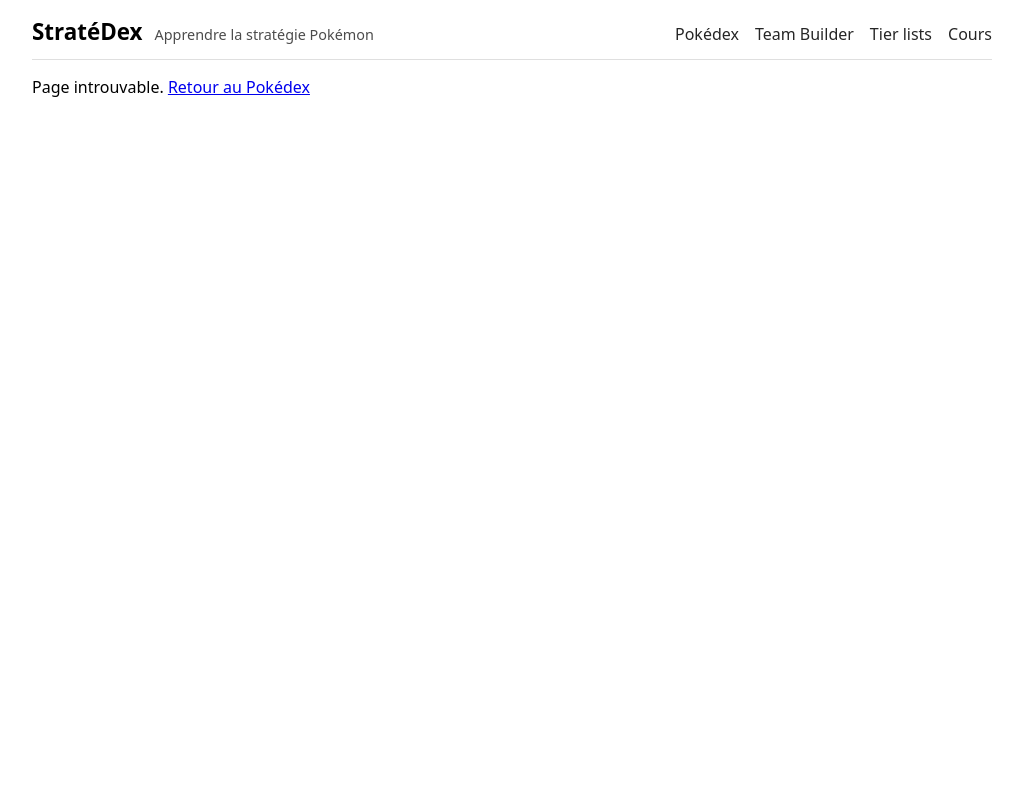
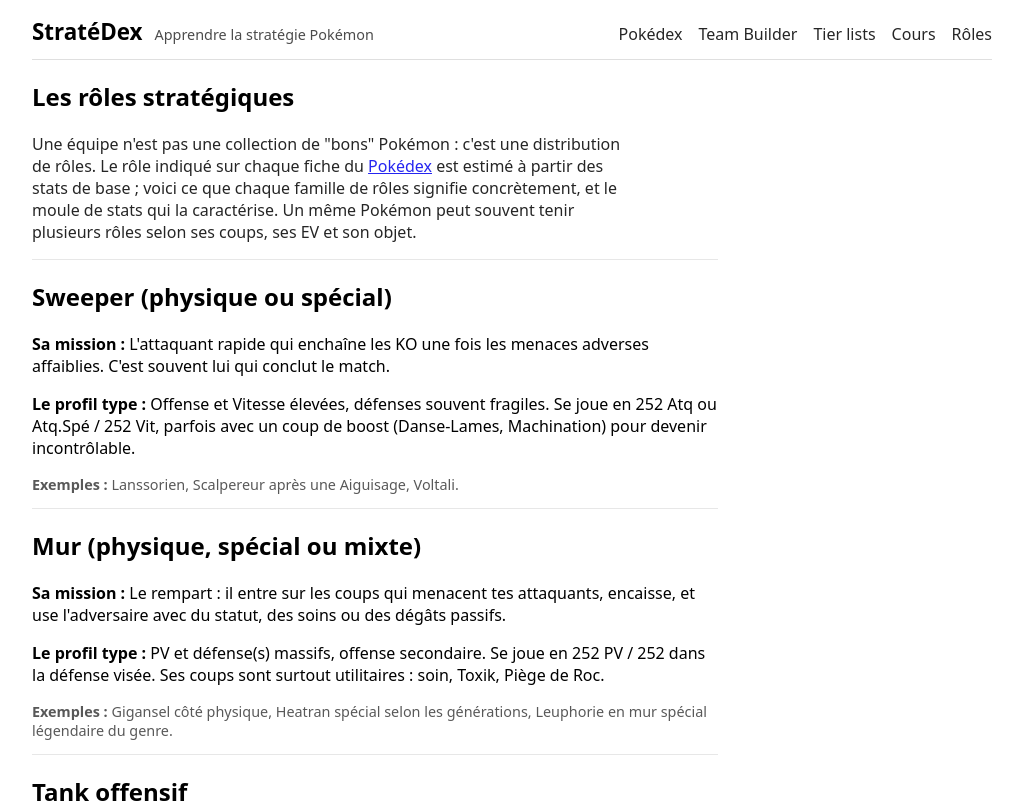
Before and after one commit to noahnormand/stratedex, a React (Vite) app: page /stratedex/roles in a window 1280 px wide. Shown: the top 803 px of the page, without its empty margins (128-1150 px from the left). Built offline with nearby package versions, Linux system fonts and the light colour scheme.

Commit message:
Page Roles + heuristique de role affinee sur les fiches

```diff
--- a/src/App.css
+++ b/src/App.css
@@ -269,3 +269,6 @@ body { margin: 0; }
 
 .lesson-table { border-collapse: collapse; width: 100%; margin: 0.75rem 0; }
 .lesson-table th, .lesson-table td { border: 1px solid #8884; text-align: left; padding: 0.4rem 0.6rem; vertical-align: top; }
+
+/* Rôles */
+.role-block { border-top: 1px solid #8883; max-width: 75ch; }
--- a/src/App.tsx
+++ b/src/App.tsx
@@ -8,6 +8,7 @@ import TeamBuilder from "./pages/TeamBuilder";
 import TierLists from "./pages/TierLists";
 import Courses from "./pages/Courses";
 import Lesson from "./pages/Lesson";
+import Roles from "./pages/Roles";
 
 export default function App() {
   return (
@@ -20,6 +21,7 @@ export default function App() {
           <Link to="/team-builder">Team Builder</Link>
           <Link to="/tiers">Tier lists</Link>
           <Link to="/cours">Cours</Link>
+          <Link to="/roles">Rôles</Link>
         </nav>
       </header>
       <main>
@@ -30,6 +32,7 @@ export default function App() {
           <Route path="/tiers" element={<TierLists />} />
           <Route path="/cours" element={<Courses />} />
           <Route path="/cours/:slug" element={<Lesson />} />
+          <Route path="/roles" element={<Roles />} />
           <Route path="*" element={<p>Page introuvable. <Link to="/">Retour au Pokédex</Link></p>} />
         </Routes>
       </main>
--- a/src/data/role.ts
+++ b/src/data/role.ts
@@ -1,9 +1,12 @@
 // src/data/role.ts
-// Détermination d'un rôle indicatif à partir des stats de base.
+// Détermination d'un rôle stratégique indicatif à partir des stats de base.
+// Heuristique volontairement lisible ; le détail des rôles est expliqué
+// sur la page Rôles (/roles).
 
 import type { PokemonStat } from "../api/pokeapi";
 
 export interface RoleInfo {
+  slug: string;
   label: string;
   description: string;
 }
@@ -13,10 +16,7 @@ function stat(stats: PokemonStat[], name: string): number {
   return stats.find((s) => s.stat.name === name)?.base_stat ?? 0;
 }
 
-/**
- * Rôle indicatif basé sur la répartition des stats de base.
- * Heuristique simple, volontairement lisible pour un débutant.
- */
+/** Rôle indicatif basé sur la répartition des stats de base. */
 export function getRole(stats: PokemonStat[]): RoleInfo {
   const hp = stat(stats, "hp");
   const atk = stat(stats, "attack");
@@ -26,40 +26,85 @@ export function getRole(stats: PokemonStat[]): RoleInfo {
   const spe = stat(stats, "speed");
 
   const offense = Math.max(atk, spa);
+  const physicalBulk = hp + def;
+  const specialBulk = hp + spd;
   const bulk = hp + def + spd;
-
-  // Profil défensif : grosse masse défensive et attaque en retrait
-  if (bulk >= 280 && offense < 95) {
-    return {
-      label: "Tank / Soutien défensif",
-      description: "Encaisse les coups grâce à ses PV et ses défenses, plus utile pour user l'adversaire ou soutenir l'équipe que pour frapper fort.",
-    };
-  }
-
-  // Profil offensif
   const physical = atk >= spa + 10;
   const special = spa >= atk + 10;
   const fast = spe >= 100;
 
+  // Murs : masse défensive élevée, attaque en retrait
+  if (bulk >= 280 && offense < 95) {
+    if (def >= spd + 25) {
+      return {
+        slug: "mur-physique",
+        label: "Mur physique",
+        description: "Encaisse les coups physiques et use l'adversaire sur la durée.",
+      };
+    }
+    if (spd >= def + 25) {
+      return {
+        slug: "mur-special",
+        label: "Mur spécial",
+        description: "Encaisse les coups spéciaux et use l'adversaire sur la durée.",
+      };
+    }
+    return {
+      slug: "mur-mixte",
+      label: "Mur mixte / Soutien",
+      description: "Solide des deux côtés : idéal pour soigner, poser des pièges ou répandre du statut.",
+    };
+  }
+
+  // Sweepers : offense marquée et Vitesse élevée
+  if (fast && (physical || special)) {
+    return physical
+      ? {
+          slug: "sweeper-physique",
+          label: "Sweeper physique",
+          description: "Frappe fort avec son Attaque et agit souvent en premier : taillé pour enchaîner les KO.",
+        }
+      : {
+          slug: "sweeper-special",
+          label: "Sweeper spécial",
+          description: "Frappe fort avec son Attaque Spéciale et agit souvent en premier : taillé pour enchaîner les KO.",
+        };
+  }
+
+  // Tanks offensifs : frappent fort mais lentement, avec de quoi encaisser
+  if ((physical || special) && (physicalBulk >= 180 || specialBulk >= 180)) {
+    return physical
+      ? {
+          slug: "tank-physique",
+          label: "Tank offensif physique",
+          description: "Lent mais puissant et solide : encaisse un coup, riposte fort. Excellent sous Distorsion.",
+        }
+      : {
+          slug: "tank-special",
+          label: "Tank offensif spécial",
+          description: "Lent mais puissant et solide : encaisse un coup, riposte fort. Excellent sous Distorsion.",
+        };
+  }
+
+  // Attaquants fragiles mais pas rapides
   if (physical) {
     return {
-      label: fast ? "Attaquant physique rapide" : "Attaquant physique",
-      description: fast
-        ? "Frappe fort avec son Attaque et agit souvent en premier grâce à sa Vitesse."
-        : "Frappe fort avec son Attaque, privilégier des coups physiques puissants.",
+      slug: "attaquant-physique",
+      label: "Attaquant physique",
+      description: "Oriente ses dégâts sur l'Attaque : privilégier des coups physiques puissants.",
     };
   }
   if (special) {
     return {
-      label: fast ? "Attaquant spécial rapide" : "Attaquant spécial",
-      description: fast
-        ? "Frappe fort avec son Attaque Spéciale et agit souvent en premier grâce à sa Vitesse."
-        : "Frappe fort avec son Attaque Spéciale, privilégier des coups spéciaux puissants.",
+      slug: "attaquant-special",
+      label: "Attaquant spécial",
+      description: "Oriente ses dégâts sur l'Attaque Spéciale : privilégier des coups spéciaux puissants.",
     };
   }
 
   return {
+    slug: "polyvalent",
     label: "Polyvalent",
-    description: "Stats équilibrées entre attaque physique et spéciale, son rôle dépend surtout des coups choisis.",
+    description: "Stats équilibrées : son rôle dépend surtout des coups et de la répartition d'EV choisis.",
   };
 }
--- a/src/pages/PokemonDetail.tsx
+++ b/src/pages/PokemonDetail.tsx
@@ -77,7 +77,8 @@ export default function PokemonDetail() {
           <h1>{nameFr} <span className="pokedex-num">#{String(pokemon.id).padStart(4, "0")}</span></h1>
           <TypeTags types={types} />
           <p className="role">
-            <strong>{role.label}</strong> : {role.description}
+            <strong>{role.label}</strong> : {role.description}{" "}
+            <Link to="/roles">Comprendre les rôles</Link>
           </p>
           <p>Taille : {pokemon.height / 10} m - Poids : {pokemon.weight / 10} kg</p>
         </div>
--- /dev/null
+++ b/src/pages/Roles.tsx
@@ -0,0 +1,87 @@
+// src/pages/Roles.tsx
+// Les rôles stratégiques : à quoi ils servent, comment les reconnaître,
+// exemples concrets. Le rôle affiché sur chaque fiche renvoie ici.
+
+import { Link } from "react-router-dom";
+
+interface RoleDoc {
+  id: string;
+  title: string;
+  what: string;
+  how: string;
+  examples: string;
+}
+
+const ROLES: RoleDoc[] = [
+  {
+    id: "sweeper",
+    title: "Sweeper (physique ou spécial)",
+    what: "L'attaquant rapide qui enchaîne les KO une fois les menaces adverses affaiblies. C'est souvent lui qui conclut le match.",
+    how: "Offense et Vitesse élevées, défenses souvent fragiles. Se joue en 252 Atq ou Atq.Spé / 252 Vit, parfois avec un coup de boost (Danse-Lames, Machination) pour devenir incontrôlable.",
+    examples: "Lanssorien, Scalpereur après une Aiguisage, Voltali.",
+  },
+  {
+    id: "mur",
+    title: "Mur (physique, spécial ou mixte)",
+    what: "Le rempart : il entre sur les coups qui menacent tes attaquants, encaisse, et use l'adversaire avec du statut, des soins ou des dégâts passifs.",
+    how: "PV et défense(s) massifs, offense secondaire. Se joue en 252 PV / 252 dans la défense visée. Ses coups sont surtout utilitaires : soin, Toxik, Piège de Roc.",
+    examples: "Gigansel côté physique, Heatran spécial selon les générations, Leuphorie en mur spécial légendaire du genre.",
+  },
+  {
+    id: "tank",
+    title: "Tank offensif",
+    what: "Le compromis : assez solide pour encaisser un coup, assez puissant pour riposter très fort. Lent, il brille sous Distorsion.",
+    how: "Offense et masse défensive élevées, Vitesse faible. Répartitions en PV + offense plutôt que Vitesse.",
+    examples: "Fort-Ivoire en version défensive, Terapagos, les stars des équipes Distorsion comme Chongjian ou Ursaking.",
+  },
+  {
+    id: "pivot",
+    title: "Pivot",
+    what: "Le joueur d'échecs de l'équipe : il entre sur ce qu'il gère, puis passe la main proprement pour garder l'avantage du terrain sans sacrifier de tempo.",
+    how: "Typage défensif riche (résistances, immunités) et surtout des coups de retrait comme Demi-Tour ou Change Éclair, qui infligent des dégâts PUIS switchent.",
+    examples: "Félinferno (le pivot par excellence en VGC), Amphinobi, Motisma-Lavage.",
+  },
+  {
+    id: "soutien",
+    title: "Soutien / Lead",
+    what: "Il ne cherche pas le KO : il crée les conditions de la victoire. Pièges d'entrée, écrans, statuts, baisses de stats adverses (Intimidation), soin d'équipe.",
+    how: "Souvent une bonne masse défensive et un talent utilitaire. En VGC, c'est un poste à part entière (redirection, Bourrasque, Distorsion).",
+    examples: "Félinferno encore lui, Grodrive poseur de Distorsion, Airmure poseur de pièges.",
+  },
+  {
+    id: "revenge-killer",
+    title: "Revenge killer",
+    what: "Le nettoyeur : il entre après la chute d'un allié pour venger le KO, en profitant de sa Vitesse ou d'un coup de priorité pour finir un adversaire affaibli.",
+    how: "Très rapide ou équipé d'un Mouchoir Choix, ou porteur d'une priorité forte (Vive-Attaque boostée, Aqua-Jet).",
+    examples: "Lanssorien au Mouchoir Choix, Cizayox et sa Poursuite/Vif-Tech selon les générations.",
+  },
+];
+
+export default function Roles() {
+  return (
+    <section>
+      <h1>Les rôles stratégiques</h1>
+      <p className="intro">
+        Une équipe n'est pas une collection de "bons" Pokémon : c'est une
+        distribution de rôles. Le rôle indiqué sur chaque fiche du{" "}
+        <Link to="/">Pokédex</Link> est estimé à partir des stats de base ;
+        voici ce que chaque famille de rôles signifie concrètement, et le
+        moule de stats qui la caractérise. Un même Pokémon peut souvent tenir
+        plusieurs rôles selon ses coups, ses EV et son objet.
+      </p>
+      {ROLES.map((r) => (
+        <section key={r.id} className="role-block">
+          <h2>{r.title}</h2>
+          <p><strong>Sa mission :</strong> {r.what}</p>
+          <p><strong>Le profil type :</strong> {r.how}</p>
+          <p className="lesson-note"><strong>Exemples :</strong> {r.examples}</p>
+        </section>
+      ))}
+      <p>
+        Pour voir ces rôles en action dans une construction d'équipe, direction
+        la <Link to="/cours/equipe-equilibree">leçon 5 des cours</Link> puis le{" "}
+        <Link to="/team-builder">Team Builder</Link>.
+      </p>
+    </section>
+  );
+}
```
